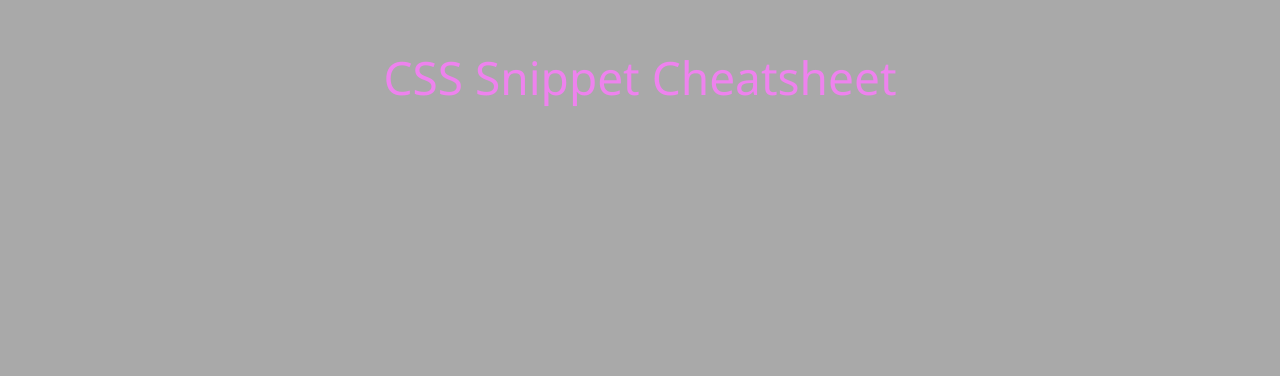
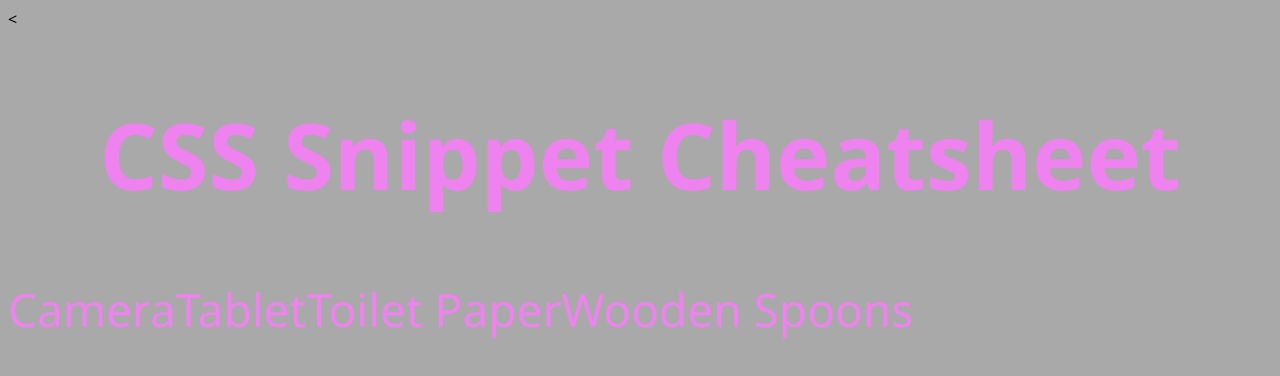
Before and after one commit to Proto133/CSS_CheatSheet, a plain HTML site: page index.html in a window 1280 px wide. Drawn offline with Linux system fonts and the light colour scheme.

Commit message:
Updated with more basic stuff

```diff
--- a/assets/style.css
+++ b/assets/style.css
@@ -1,6 +1,12 @@
 body {
     font-family: 'Segoe UI', Tahoma, Geneva, Verdana, sans-serif;
     background-color: darkgray;
+}
+
+main {
+    /* Turns this element into a flexbox */
+    display: flex;
+    margin-top: 2%;
 }
 
 header {
--- a/index.html
+++ b/index.html
@@ -10,26 +10,28 @@
     <link rel="stylesheet" href="./assets/style.css">
 </head>
 
-<body>
-    <header>
-        <p>CSS Snippet Cheatsheet</p>
+<<body>
+    <header class="main-header">
+        <h1>CSS Snippet Cheatsheet</h1>
+        <h2></h2>
     </header>
+
     <main>
-        <section class="toprow">
-            <div class="box1">
-
-            </div>
+        <section class="card">
+            <header>Camera</header>
         </section>
-        <section class="botrow">
-
+        <section class="card">
+            <header>Tablet</header>
         </section>
-
-
+        <section class="card">
+            <header>Toilet Paper</header>
+        </section>
+        <section class="card">
+            <header>Wooden Spoons</header>
+        </section>
     </main>
-    <footer>
-
-    </footer>
-
-</body>
+    </body>
 
 </html>
+
+</html>
```
